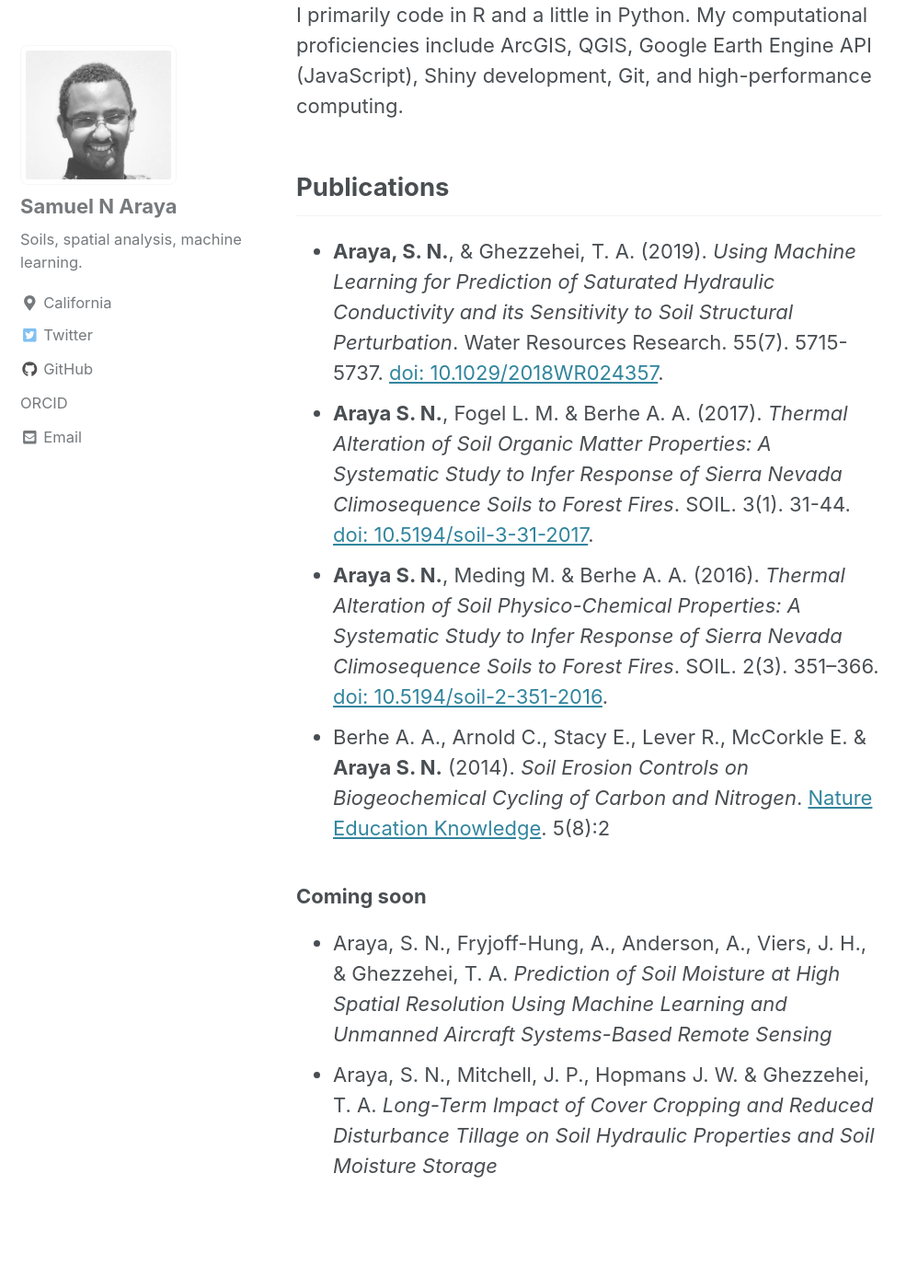
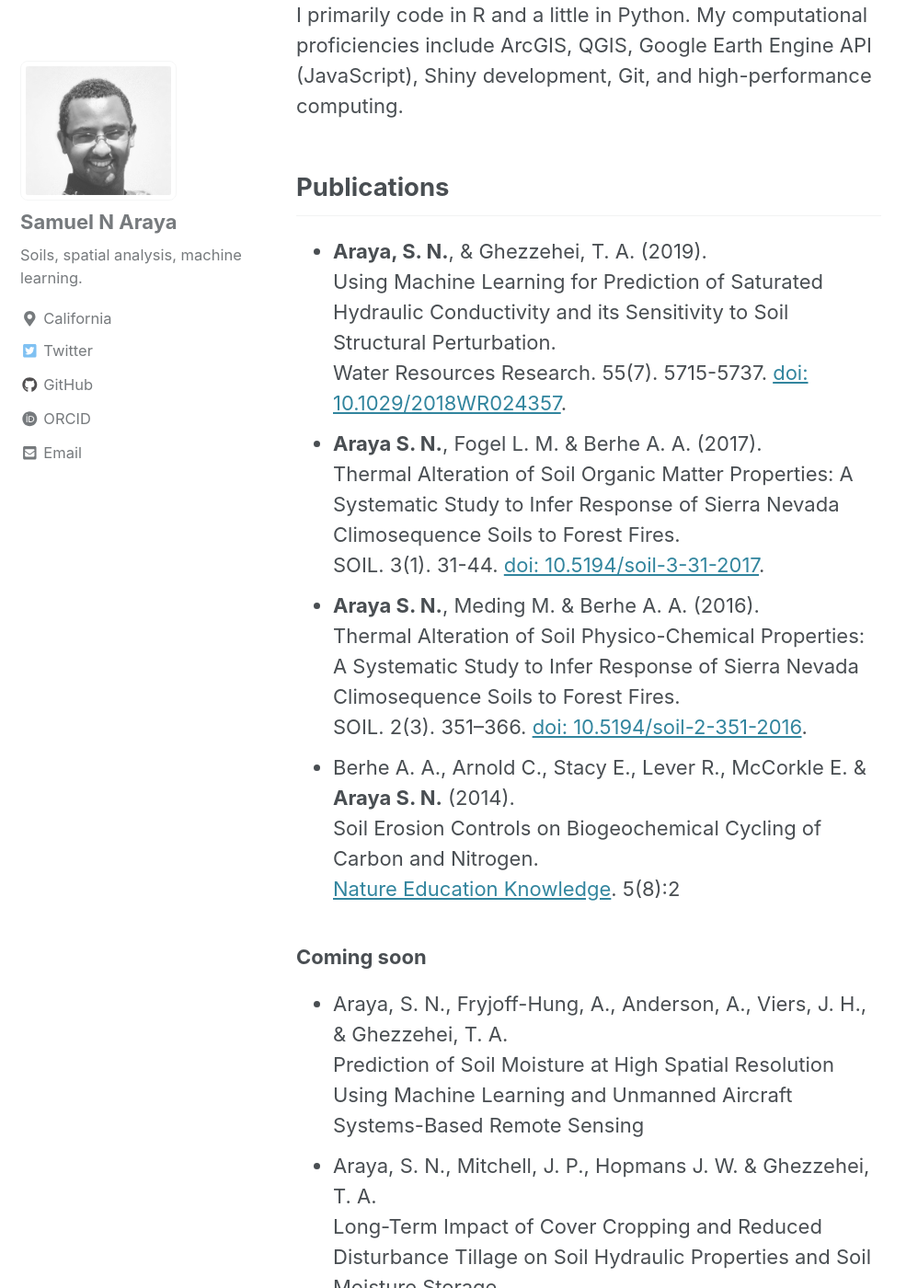
Before and after one commit to saraya209/saraya209.github.io, a Jekyll site: the page built from _pages/home.md, in a window 1280 px wide and 1400 px high, scrolled down 758 px. Shown: the whole window at 92% size, without its empty margins (0-998 px from the left). Built offline with Jekyll 4.4.1, drawn with Linux system fonts in a browser that asks for light colours; cached includes are drawn as plain includes; nearby versions of some CDN libraries.

Commit message:
updated links and formatting

```diff
--- a/_config.yml
+++ b/_config.yml
@@ -102,8 +102,8 @@
       icon: "fab fa-fw fa-github"
       url: "https://github.com/saraya209"
     - label: "ORCID"
-      icon: "assets/images/ORCID_sml.jpg"
-      url: "https://orcid.org/0000-0001-7850-540"
+      icon: "fab fa-fw fa-orcid"
+      url: "https://orcid.org/0000-0001-7850-5402"
 
 # Site Footer
 footer:
--- a/_pages/home.md
+++ b/_pages/home.md
@@ -13,11 +13,11 @@
 I primarily code in R and a little in Python. My computational proficiencies include ArcGIS, QGIS, Google Earth Engine API (JavaScript), Shiny development, Git, and high-performance computing.
 
 ## Publications
-- **Araya, S. N.**, & Ghezzehei, T. A. (2019). *Using Machine Learning for Prediction of Saturated Hydraulic Conductivity and its Sensitivity to Soil Structural Perturbation*. Water Resources Research. 55(7). 5715-5737. [doi: 10.1029/2018WR024357](https://doi.org/10.1029/2018WR024357).
-- **Araya S. N.**, Fogel L. M. & Berhe A. A. (2017). *Thermal Alteration of Soil Organic Matter Properties: A Systematic Study to Infer Response of Sierra Nevada Climosequence Soils to Forest Fires*. SOIL. 3(1). 31-44. [doi: 10.5194/soil-3-31-2017](https://doi.org/10.5194/soil-3-31-2017).
-- **Araya S. N.**, Meding M. & Berhe A. A. (2016). *Thermal Alteration of Soil Physico-Chemical Properties: A Systematic Study to Infer Response of Sierra Nevada Climosequence Soils to Forest Fires*. SOIL. 2(3). 351–366. [doi: 10.5194/soil-2-351-2016](https://doi.org/10.5194/soil-2-351-2016).
-- Berhe A. A., Arnold C., Stacy E., Lever R., McCorkle E. & **Araya S. N.** (2014). *Soil Erosion Controls on Biogeochemical Cycling of Carbon and Nitrogen*. [Nature Education Knowledge](https://www.nature.com/scitable/knowledge/library/soil-erosion-controls-on-biogeochemical-cycling-of-122160904). 5(8):2
+- **Araya, S. N.**, & Ghezzehei, T. A. (2019). <br/> Using Machine Learning for Prediction of Saturated Hydraulic Conductivity and its Sensitivity to Soil Structural Perturbation. <br/> Water Resources Research. 55(7). 5715-5737. [doi: 10.1029/2018WR024357](https://doi.org/10.1029/2018WR024357).
+- **Araya S. N.**, Fogel L. M. & Berhe A. A. (2017). <br/> Thermal Alteration of Soil Organic Matter Properties: A Systematic Study to Infer Response of Sierra Nevada Climosequence Soils to Forest Fires. <br/> SOIL. 3(1). 31-44. [doi: 10.5194/soil-3-31-2017](https://doi.org/10.5194/soil-3-31-2017).
+- **Araya S. N.**, Meding M. & Berhe A. A. (2016). <br/> Thermal Alteration of Soil Physico-Chemical Properties: A Systematic Study to Infer Response of Sierra Nevada Climosequence Soils to Forest Fires. <br/> SOIL. 2(3). 351–366. [doi: 10.5194/soil-2-351-2016](https://doi.org/10.5194/soil-2-351-2016).
+- Berhe A. A., Arnold C., Stacy E., Lever R., McCorkle E. & **Araya S. N.** (2014). <br/> Soil Erosion Controls on Biogeochemical Cycling of Carbon and Nitrogen. <br/> [Nature Education Knowledge](https://www.nature.com/scitable/knowledge/library/soil-erosion-controls-on-biogeochemical-cycling-of-122160904). 5(8):2
 
 ### Coming soon
-- Araya, S. N., Fryjoff-Hung, A., Anderson, A., Viers, J. H., & Ghezzehei, T. A. *Prediction of Soil Moisture at High Spatial Resolution Using Machine Learning and Unmanned Aircraft Systems-Based Remote Sensing*
-- Araya, S. N., Mitchell, J. P., Hopmans J. W. & Ghezzehei, T. A. *Long-Term Impact of Cover Cropping and Reduced Disturbance Tillage on Soil Hydraulic Properties and Soil Moisture Storage*
+- Araya, S. N., Fryjoff-Hung, A., Anderson, A., Viers, J. H., & Ghezzehei, T. A. <br/> Prediction of Soil Moisture at High Spatial Resolution Using Machine Learning and Unmanned Aircraft Systems-Based Remote Sensing
+- Araya, S. N., Mitchell, J. P., Hopmans J. W. & Ghezzehei, T. A. <br/> Long-Term Impact of Cover Cropping and Reduced Disturbance Tillage on Soil Hydraulic Properties and Soil Moisture Storage
```
